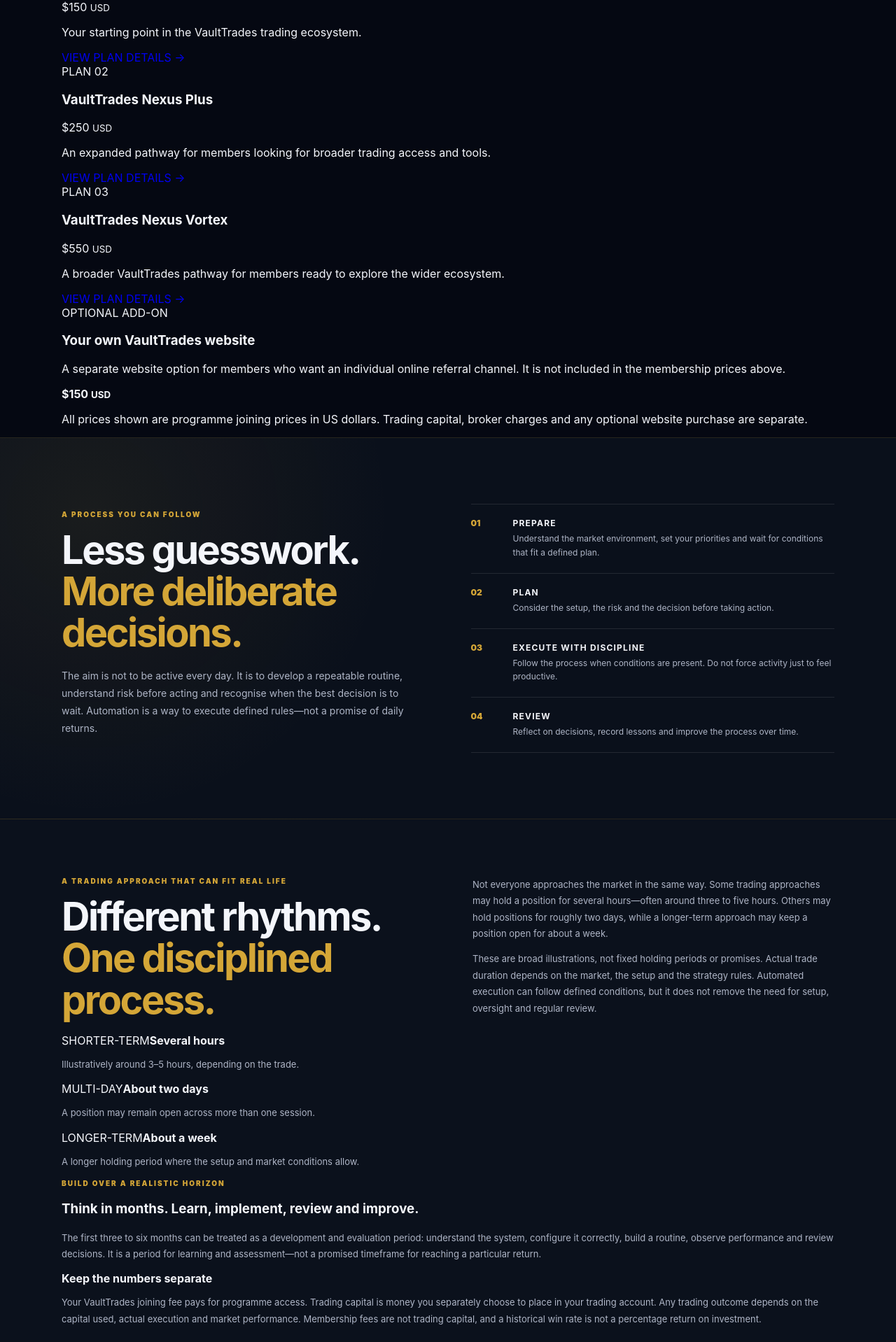
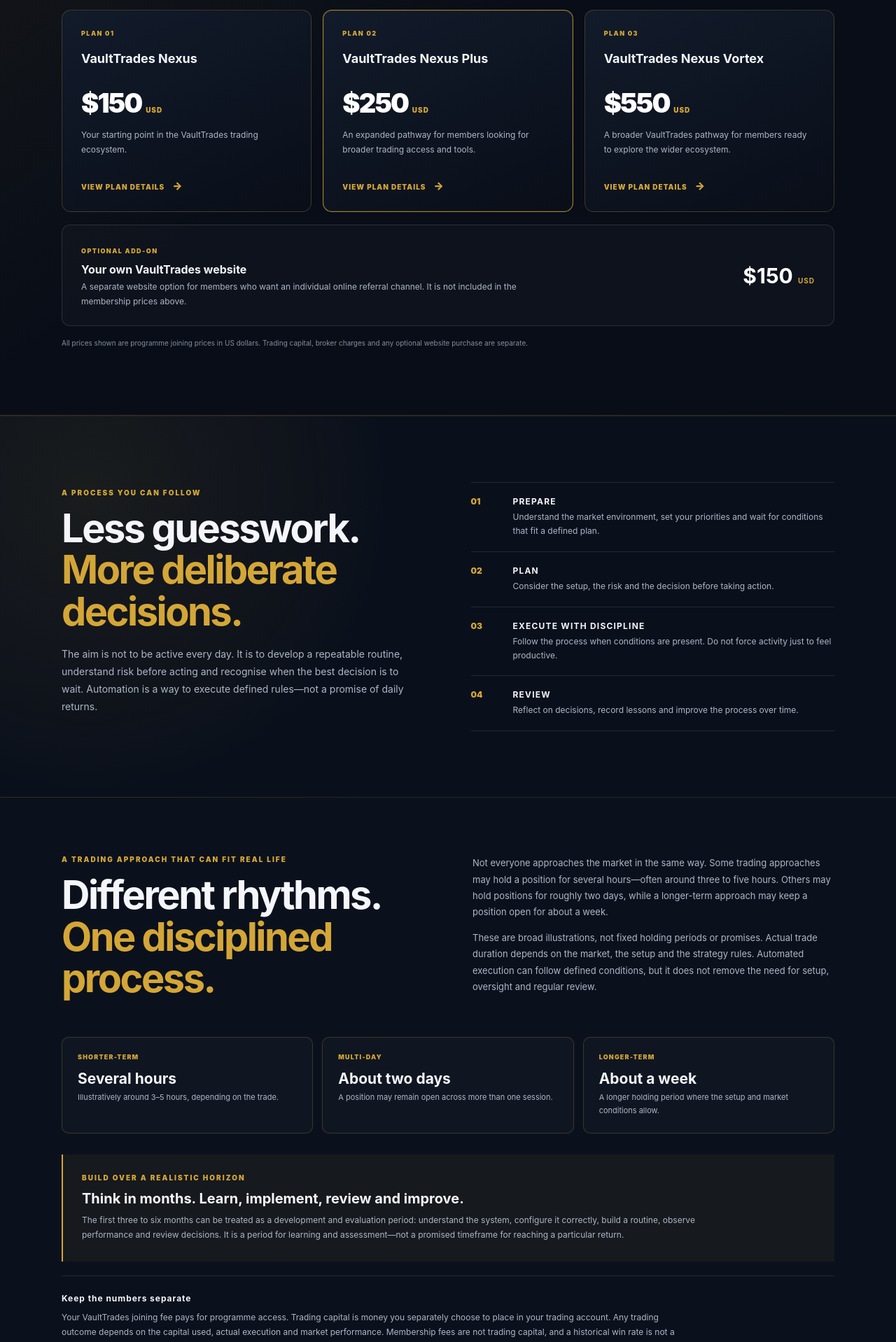
Before and after one commit to iyandatalks/vaulttrades, a Next.js app: page /opportunity in a window 1280 px wide. Shown: the part 1920-3838 px from the top of the page at 70% size. Built offline with nearby package versions, Linux system fonts and the light colour scheme.

Commit message:
Style opportunity membership pricing and trading journey

```diff
--- a/app/opportunity/opportunity.css
+++ b/app/opportunity/opportunity.css
@@ -31,3 +31,36 @@
 .vto-results-note{max-width:850px;margin:18px 0 0}
 @media(max-width:1000px){.vto-pillars{grid-template-columns:repeat(2,minmax(0,1fr))}}
 @media(max-width:620px){.vto-pillars{grid-template-columns:1fr}.vto-results{padding:68px 0}.vto-results-track{grid-auto-columns:minmax(82%,1fr)}.vto-result-visual{height:190px}}
+
+
+/* Membership pricing and realistic trading journey */
+.vto-membership{padding:94px 0;background:linear-gradient(145deg,rgba(212,166,55,.07),transparent 48%),#080d17;border-top:1px solid rgba(212,166,55,.16);border-bottom:1px solid rgba(212,166,55,.16)}
+.vto-membership .vto-section-heading{max-width:760px}
+.vto-membership-grid{display:grid;grid-template-columns:repeat(3,minmax(0,1fr));gap:16px;margin-top:36px}
+.vto-membership-card{min-height:280px;padding:27px;border:1px solid rgba(212,166,55,.25);border-radius:13px;background:linear-gradient(155deg,#121b2b,#090e18);display:flex;flex-direction:column}
+.vto-membership-featured{border-color:rgba(212,166,55,.75);box-shadow:inset 0 0 0 1px rgba(212,166,55,.12)}
+.vto-plan-label{color:var(--vto-gold);font-size:9px;font-weight:950;letter-spacing:.16em}
+.vto-membership-card h3{min-height:44px;margin:19px 0 8px;font-size:18px;line-height:1.35}
+.vto-price{font-size:38px;font-weight:950;letter-spacing:-.05em;color:#fff}
+.vto-price small,.vto-website-option strong small{font-size:10px;letter-spacing:.1em;color:var(--vto-gold)}
+.vto-membership-card p,.vto-website-option p{color:var(--vto-muted);font-size:12px;line-height:1.75}
+.vto-plan-link{margin-top:auto;padding-top:20px;color:var(--vto-gold);font-size:10px;font-weight:950;letter-spacing:.1em}
+.vto-plan-link span{padding-left:8px;font-size:15px}
+.vto-website-option{display:flex;justify-content:space-between;align-items:center;gap:25px;margin-top:18px;padding:24px 27px;border:1px solid rgba(255,255,255,.12);border-radius:12px;background:rgba(255,255,255,.025)}
+.vto-website-option h3{margin:9px 0 4px;font-size:16px}
+.vto-website-option p{max-width:690px;margin:0}
+.vto-website-option strong{white-space:nowrap;font-size:30px;color:#fff}
+.vto-price-note{margin:16px 0 0;color:#858e9f;font-size:10px;line-height:1.7}
+.vto-holding-grid{display:grid;grid-template-columns:repeat(3,minmax(0,1fr));gap:13px;margin-top:36px}
+.vto-holding-grid article{padding:22px;border:1px solid rgba(212,166,55,.22);border-radius:10px;background:rgba(255,255,255,.025)}
+.vto-holding-grid span{display:block;color:var(--vto-gold);font-size:9px;font-weight:950;letter-spacing:.13em}
+.vto-holding-grid strong{display:block;margin:13px 0 5px;font-size:21px}
+.vto-holding-grid p{margin:0;color:var(--vto-muted);font-size:11px;line-height:1.7}
+.vto-build-horizon{margin-top:30px;padding:27px;border-left:2px solid var(--vto-gold);background:rgba(212,166,55,.055)}
+.vto-build-horizon h3{margin:12px 0 8px;font-size:20px}
+.vto-build-horizon p,.vto-capital-separation p{max-width:900px;margin:0;color:var(--vto-muted);font-size:12px;line-height:1.8}
+.vto-capital-separation{margin-top:20px;padding-top:20px;border-top:1px solid rgba(255,255,255,.1)}
+.vto-capital-separation b{font-size:12px;letter-spacing:.08em}
+.vto-capital-separation p{margin-top:8px}
+@media(max-width:850px){.vto-membership-grid{grid-template-columns:1fr 1fr}.vto-membership-card:last-child{grid-column:1/-1}.vto-holding-grid{grid-template-columns:1fr}}
+@media(max-width:620px){.vto-membership{padding:68px 0}.vto-membership-grid{grid-template-columns:1fr}.vto-membership-card:last-child{grid-column:auto}.vto-membership-card{min-height:245px}.vto-website-option{align-items:flex-start;flex-direction:column}.vto-website-option strong{font-size:27px}}
```
